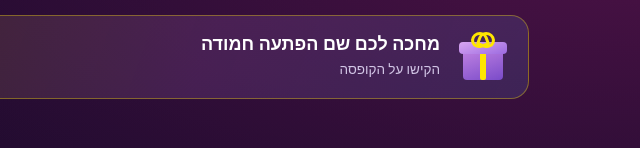
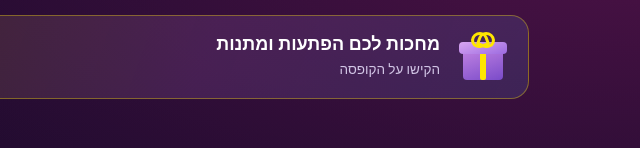
Before and after one commit to accountech-ai/accountech-ai.github.io, a plain HTML site: page rsvp/index.html in a window 1280 px wide. Shown: the part 652-800 px from the top of the page, 475-1115 px from the left. Drawn offline with nearby package versions, Linux system fonts and the light colour scheme; no server answers.

```diff
--- a/rsvp/index.html
+++ b/rsvp/index.html
@@ -12,7 +12,7 @@
 <meta property="og:site_name" content="Accountech AI">
 <meta property="og:locale" content="he_IL">
 <meta property="og:title" content="מפגש 5 ב-EY · כל מה שצריך">
-<meta property="og:description" content="רן מתוקי · יום ראשון 29.11 · התכנסות 18:30 במידטאון. אישור הגעה, על מה נדבר, איך מגיעים, חניה וטרמפים. ומחכה לכם שם הפתעה חמודה 🎁">
+<meta property="og:description" content="רן מתוקי · יום ראשון 29.11 · התכנסות 18:30 במידטאון. אישור הגעה, על מה נדבר, איך מגיעים, חניה וטרמפים. ומחכות לכם הפתעות ומתנות 🎁">
 <meta property="og:url" content="https://accountech-ai.github.io/rsvp/">
 <meta property="og:image" content="https://accountech-ai.github.io/rsvp/og.jpg">
 <meta property="og:image:width" content="1200">
@@ -346,7 +346,7 @@ input:focus,select:focus{border-color:var(--lilac); background-color:rgba(255,25
 
     <button type="button" class="gift rise" id="gift" aria-live="polite">
       <span class="box" aria-hidden="true"><i class="bd"></i><i class="rb"></i><i class="ld"></i><i class="bw"></i></span>
-      <span class="gtxt"><b id="giftT">מחכה לכם שם הפתעה חמודה</b><small id="giftS">הקישו על הקופסה</small></span>
+      <span class="gtxt"><b id="giftT">מחכות לכם הפתעות ומתנות</b><small id="giftS">הקישו על הקופסה</small></span>
     </button>
   </header>
 
@@ -386,7 +386,7 @@ input:focus,select:focus{border-color:var(--lilac); background-color:rgba(255,25
         <img class="disc" id="doneDisc" alt="">
         <h3 id="doneTitle"></h3>
         <p id="doneSub"></p>
-        <p class="gline" id="doneGift" hidden>🎁 מחכה לכם שם הפתעה חמודה</p>
+        <p class="gline" id="doneGift" hidden>🎁 מחכות לכם הפתעות ומתנות</p>
         <button type="button" class="link" id="change">שינוי תשובה</button>
       </div>
     </div>
@@ -608,7 +608,7 @@ $("gift").addEventListener("click", () => {
   if (g.classList.contains("open")) return;
   g.classList.add("open");
   $("giftT").innerHTML = "את זה תגלו ב-<bdi>29.11</bdi> 🎁";
-  $("giftS").textContent = "הפתעה חמודה מחכה לכם במפגש";
+  $("giftS").textContent = "הפתעות ומתנות מחכות לכם במפגש";
   if (reduce) return;
   const box = g.querySelector(".box").getBoundingClientRect(), gr = g.getBoundingClientRect();
   const cols = ["#FFE600", "#C082E2", "#61A5FA", "#FFFFFF", "#7FE3C1"];
```
Also changed, not shown: rsvp/og.jpg.
